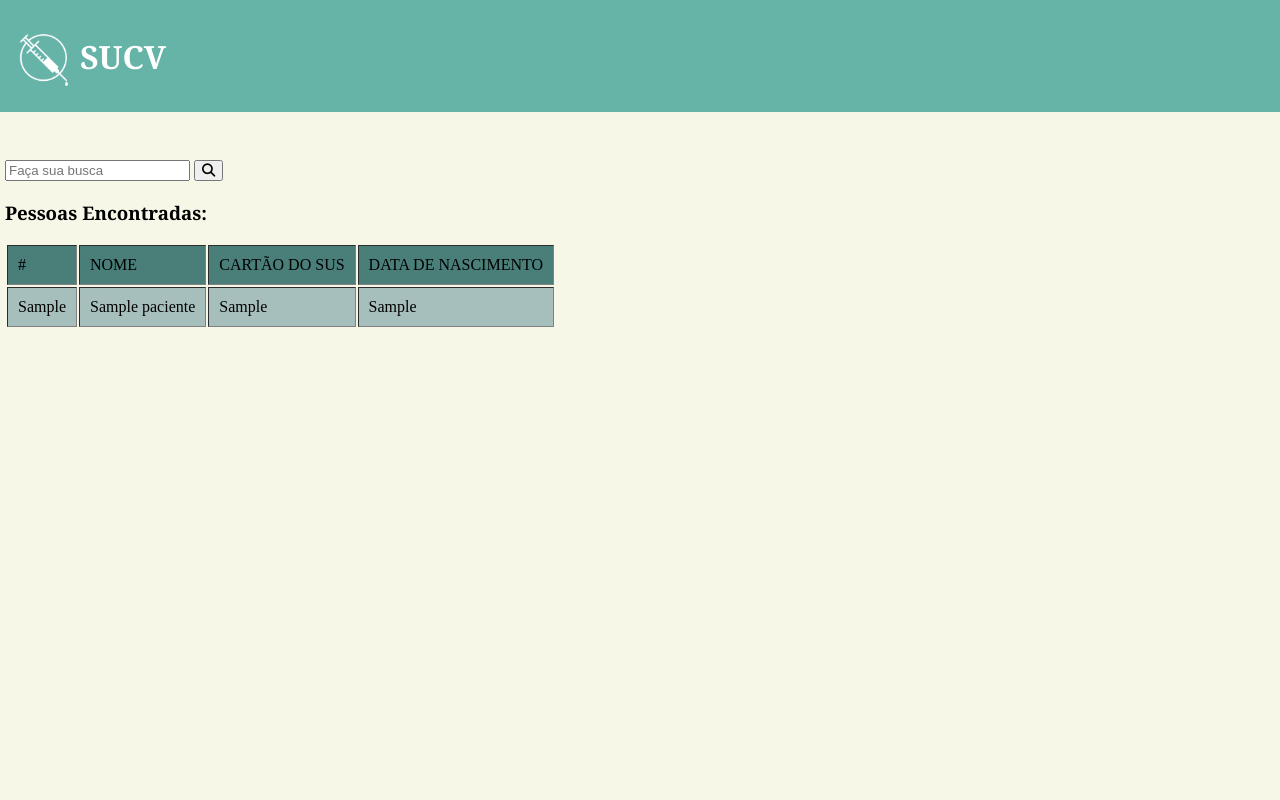
After one commit to ariadnyD/SUCV-PI, a PHP site: page /pitabela1-pessoas.php in a window 1280 px wide. The commit adds this page. Run offline with PHP 8.4, Linux system fonts and the light colour scheme; tables that the repository leaves empty or names only in its code hold one stand-in row (values such as "Sample post"); some libraries are stand-ins or nearby versions.

Commit message:
alteração

```diff
--- /dev/null
+++ b/config.php
@@ -0,0 +1,14 @@
+<?php
+$endereco = "localhost";
+$usuario = "root";
+$senha = "";
+$banco = "db_sucv";
+$porta = 3312;
+$conexao = new mysqli($endereco, $usuario, $senha, $banco, $porta);
+if (mysqli_connect_errno()) {
+    die(mysqli_connect_error());
+    exit();
+}
+date_default_timezone_set('America/Fortaleza');
+mysqli_set_charset($conexao, "utf8");
+?>
--- a/css/pitabela1.css
+++ b/css/pitabela1.css
@@ -1,35 +1,40 @@
 @import url('https://fonts.googleapis.com/css2?family=Noto+Serif:wght@700&display=swap');
 @import url('https://fonts.googleapis.com/css2?family=Noto+Serif&display=swap');
+body{
+	margin: 0;
+	height: 100vh;
+	width: 100vw;
+	background:#F7F7E8;
+}
 header{
 	top: 0;
 	width: 100%;
 	height: 7rem;
-	background-color: #66B3AB;
+	background-color: #66B3A8;
+	color: white;
 	display: flex;
 	align-items: center;
 }
-.logoimg{
-	width: 5em;
-	height:5em;
-	margin-left: 2rem;
-	margin-top: 1rem;
-	margin-bottom: 0.5rem;
-	background-color:black;
-	border-radius: 25rem;
+#logoimg{
+	width: 3.5rem;
+    height: 3.5rem;
+    padding: 1rem 0 0.5rem 1rem;
 }
 .logo{
 	display: flex;
 	align-items: center;
 }
 .logotxt{
-	font-family: Noto Serif Bold;
+	font: 700 1.5rem;
 	margin-left:0.5rem;
 }
 form{
 	padding-top: 3rem;
+	margin-left: 5px;
 }
 table{
 	border-style:hidden;
+	margin-left: 5px;
 }
 thead{
 	background-color: #497F78;
@@ -45,6 +50,7 @@ h1{
 }
 h3{
 	font-family: 'Noto Serif', serif;
+	margin-left: 5px;
 }
 #cartao:hover {
 	text-decoration: underline;
--- /dev/null
+++ b/pitabela1-pessoas.php
@@ -0,0 +1,67 @@
+<?php
+include("config.php");
+$consulta = $conexao->query("SELECT * from tb_pacientes");
+?>
+<!DOCTYPE html>
+<html>
+    <head>
+	    <meta charset = "utf-8">
+		<meta name="viewport" content="width=device-width, initial-scale=1.0">
+	    <title> SUVC - Pessoas Cadastradas</title>
+		<script src="https://kit.fontawesome.com/0b07c232ad.js" crossorigin="anonymous"></script>
+		<link rel="stylesheet" type="text/css" href ="css/pitabela1.css">
+		<link rel="preconnect" href="https://fonts.googleapis.com">
+	</head>
+	<body>
+		<header>
+			<div class="logo">
+				<img id = "logoimg" src="imagens/logo/logo.png" alt="logo do site">
+				<div class="logotxt">
+					<h1>SUCV</h1>
+				</div>
+			</div>
+		</header>
+		<form action="#" method="POST">
+		    <input type="text" name="search" id="search" placeholder="Faça sua busca" required>
+			<button type="submit"> <i class="fas fa-search"></i></button>
+		</form>
+		<h3> Pessoas Encontradas: </h3>
+	    <table border="1">
+		    <thead>
+			    <tr>
+				    <td> # </td>
+				    <td> NOME </td>
+				    <td> CARTÃO DO SUS </td>
+				    <td> DATA DE NASCIMENTO </td>
+			    </tr>
+			</thead>
+<?php if(isset($_POST['search'])){
+      $search = $_POST['search'];
+      if($consulta2 = $conexao->query("SELECT * from tb_pacientes where pac_cartsus like '$search'")){
+        $resultado2 = $consulta2->fetch_assoc();
+      ?>
+			<tbody>
+			    <tr>
+			        <td> <?php echo $resultado2['pac_codigo']; ?></td>
+				    <td id="cartao" onclick="location.href = 'pitabela2-cartao.php?codigo= <?php echo $resultado2['pac_codigo'];?>';"style="cursor: hand;" > <?php echo $resultado2['pac_nome']; ?> </td>
+				    <td> <?php echo $resultado2['pac_cartsus']; ?> </td>
+				    <td> <?php echo $resultado2['pac_dtnasc']; ?> </td>
+			    </tr>
+<?php }else {
+		echo "Paciente não encontrado!";
+	  }
+	   } else { while($resultado = $consulta->fetch_assoc()){ ?>
+			</tbody>
+			<tbody>
+			    <tr>
+			        <td> <?php echo $resultado['pac_codigo']; ?></td>
+				    <td id="cartao" onclick="location.href = 'pitabela2-cartao.php?codigo= <?php echo $resultado['pac_codigo'];?>';"style="cursor: hand;" > <?php echo $resultado['pac_nome']; ?> </td>
+				    <td> <?php echo $resultado['pac_cartsus']; ?> </td>
+				    <td> <?php echo $resultado['pac_dtnasc']; ?> </td>
+			    </tr>
+			</tbody>
+ <?php }}?>
+		</table>
+		<br>
+	</body>
+</html>
```
Also changed, not shown: pitabela2-cartao.php (added, +58 -0 lines), pitabela3-vacinas.php (added, +49 -0 lines), imagens/logo/logo.png (added).
